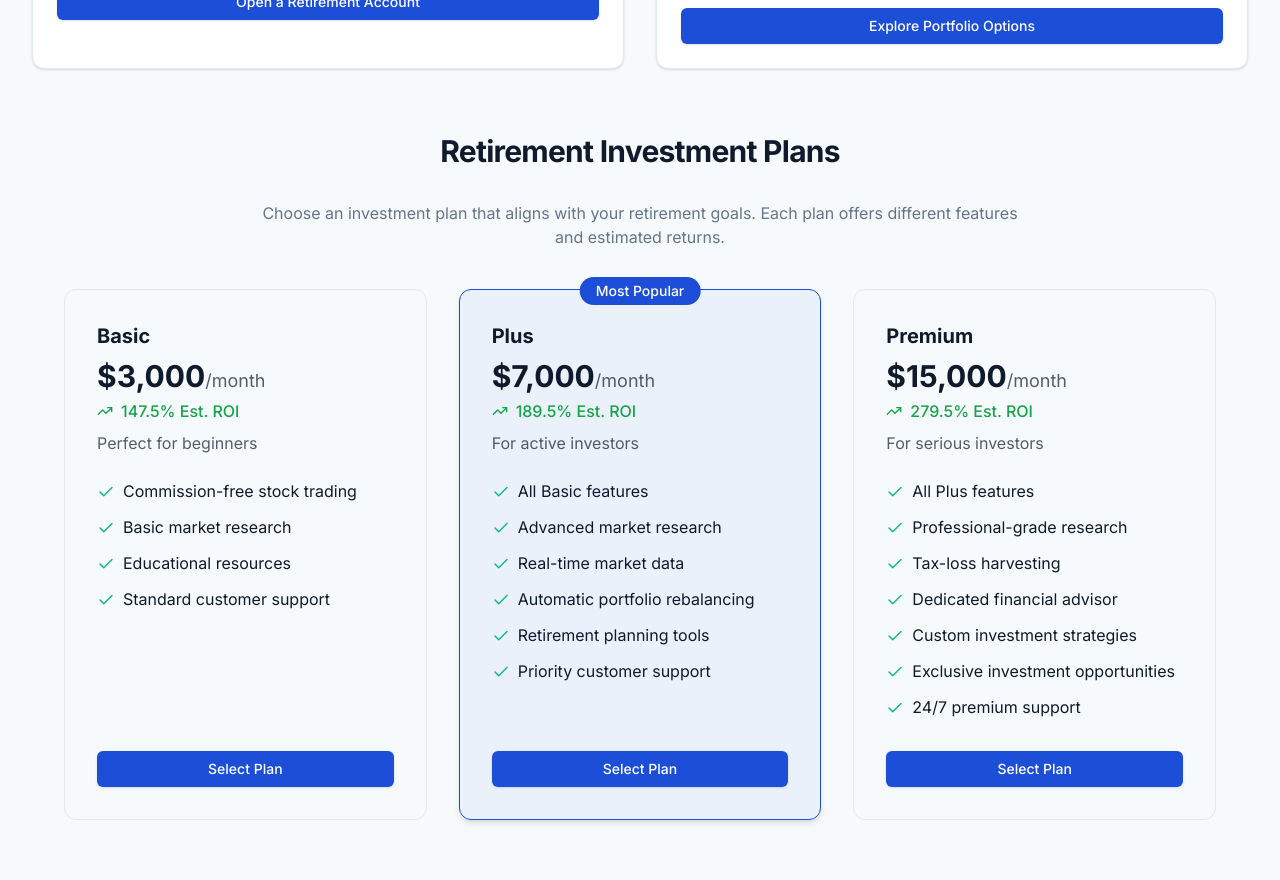
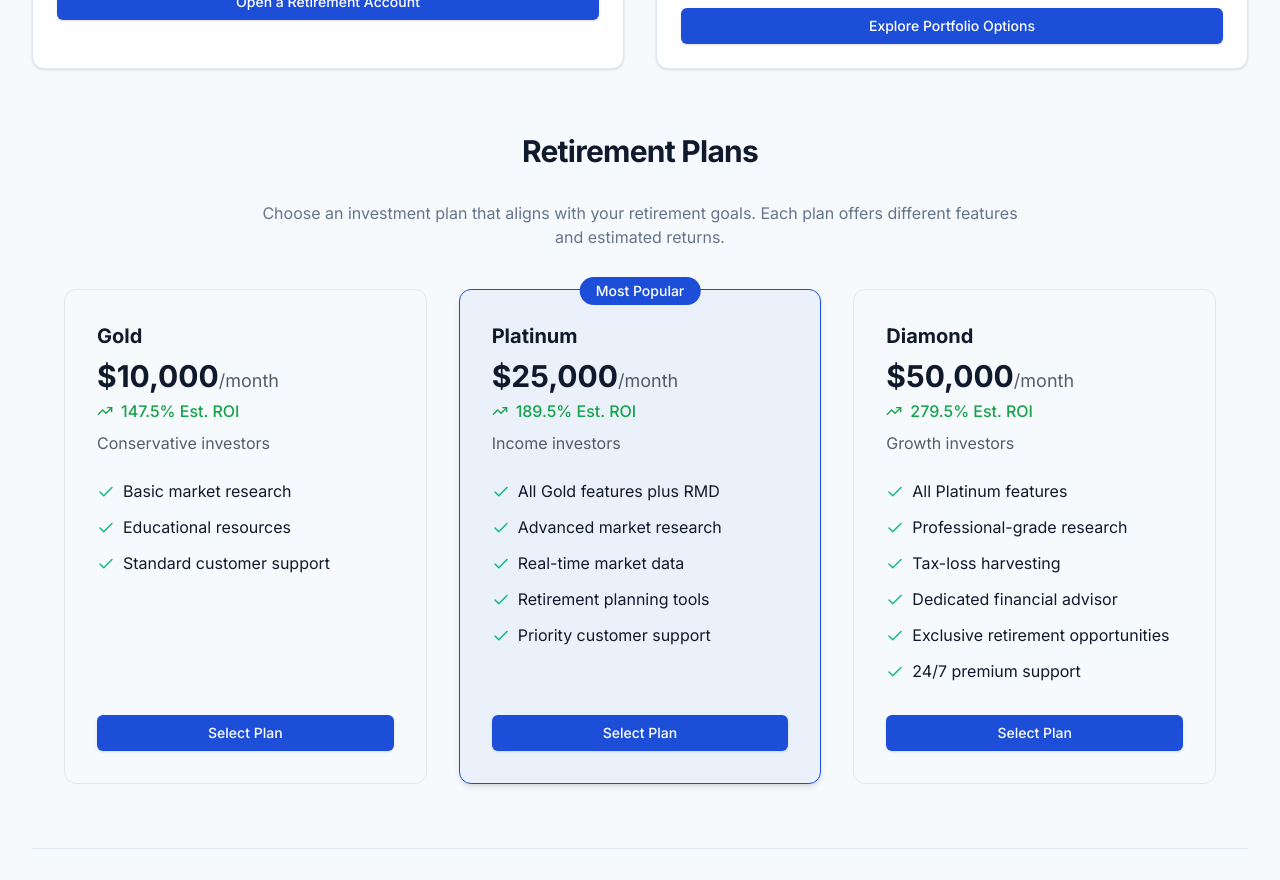
Before and after one commit to Davheed2/millennia-frontend, a Next.js app: page /retirement in a window 1280 px wide. Shown: the part 560-1440 px from the top of the page. Built offline with nearby package versions, Linux system fonts and the light colour scheme; no server answers.

Commit message:
correct retirement

```diff
--- a/src/app/dashboard/retirement-plans/page.tsx
+++ b/src/app/dashboard/retirement-plans/page.tsx
@@ -1,6 +1,7 @@
 import RetirementPlanss from "@/components/DashboardRetirement";
 import { generatePageMetadata } from "@/components/common/PageMetaData";
 import { Metadata } from "next";
+
 export const generateMetadata = (): Metadata => {
   return generatePageMetadata({
     title: "Retirement Plans | Millennia Trades",
--- a/src/app/retirement/page.tsx
+++ b/src/app/retirement/page.tsx
@@ -33,49 +33,46 @@ export const generateMetadata = (): Metadata => {
 
 const INVESTMENT_PLANS = [
   {
-    id: "basic",
-    name: "Basic",
-    price: 3000,
+    id: "gold",
+    name: "Gold",
+    price: 10000,
     roi: 147.5,
     isPopular: false,
-    description: "Perfect for beginners",
+    description: "Conservative investors",
     features: [
-      "Commission-free stock trading",
       "Basic market research",
       "Educational resources",
       "Standard customer support",
     ],
   },
   {
-    id: "plus",
-    name: "Plus",
-    price: 7000,
+    id: "platinum",
+    name: "Platinum",
+    price: 25000,
     roi: 189.5,
     isPopular: true,
-    description: "For active investors",
+    description: "Income investors",
     features: [
-      "All Basic features",
+      "All Gold features plus RMD",
       "Advanced market research",
       "Real-time market data",
-      "Automatic portfolio rebalancing",
       "Retirement planning tools",
       "Priority customer support",
     ],
   },
   {
-    id: "premium",
-    name: "Premium",
-    price: 15000,
+    id: "diamond",
+    name: "Diamond",
+    price: 50000,
     roi: 279.5,
     isPopular: false,
-    description: "For serious investors",
+    description: "Growth investors",
     features: [
-      "All Plus features",
+      "All Platinum features",
       "Professional-grade research",
       "Tax-loss harvesting",
       "Dedicated financial advisor",
-      "Custom investment strategies",
-      "Exclusive investment opportunities",
+      "Exclusive retirement opportunities",
       "24/7 premium support",
     ],
   },
@@ -199,7 +196,7 @@ export default function Retirement() {
           {/* New section showcasing the investment plans */}
           <div className="max-w-6xl mx-auto mb-16">
             <h2 className="heading-lg text-center mb-8">
-              Retirement Investment Plans
+              Retirement Plans
             </h2>
             <p className="text-center max-w-3xl mx-auto mb-10 text-muted-foreground">
               Choose an investment plan that aligns with your retirement goals.
```
